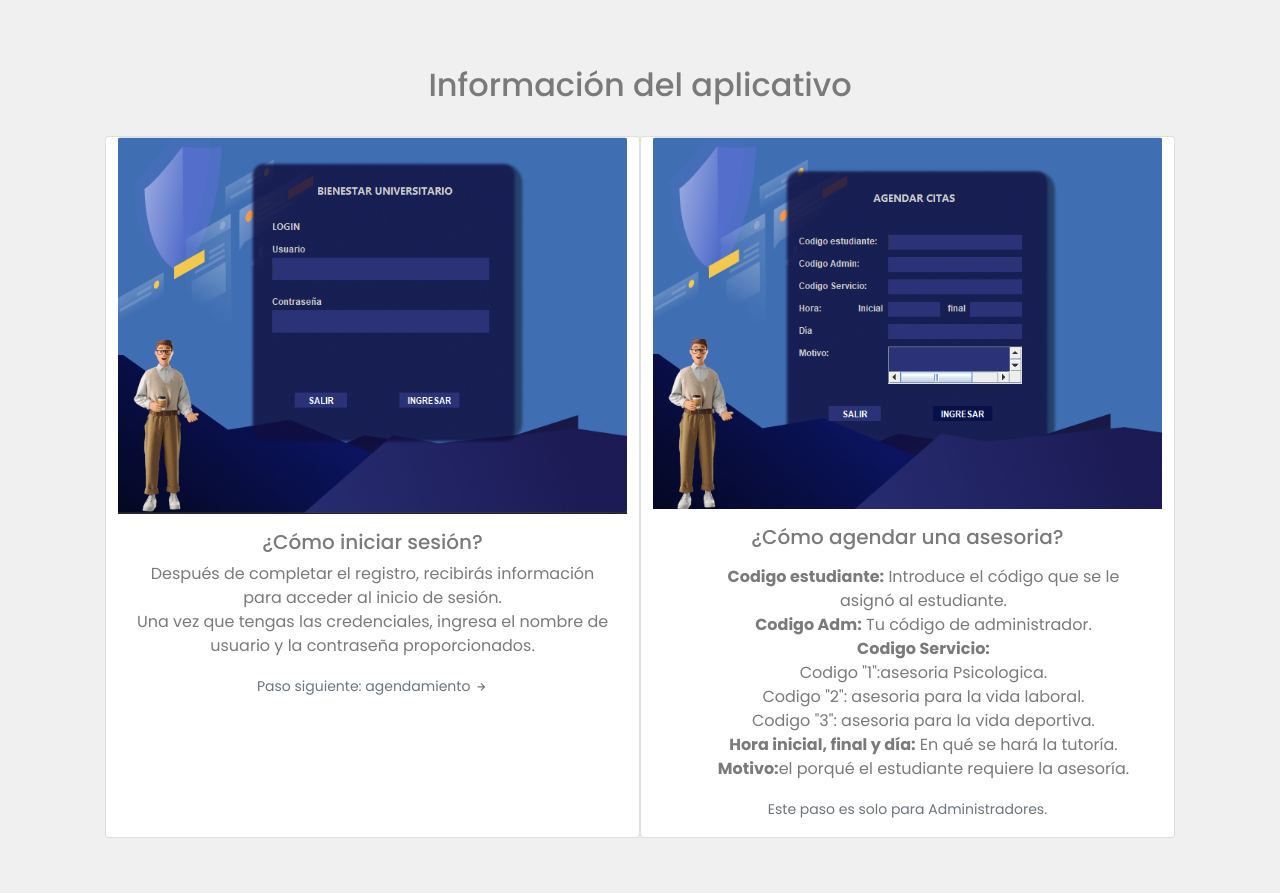
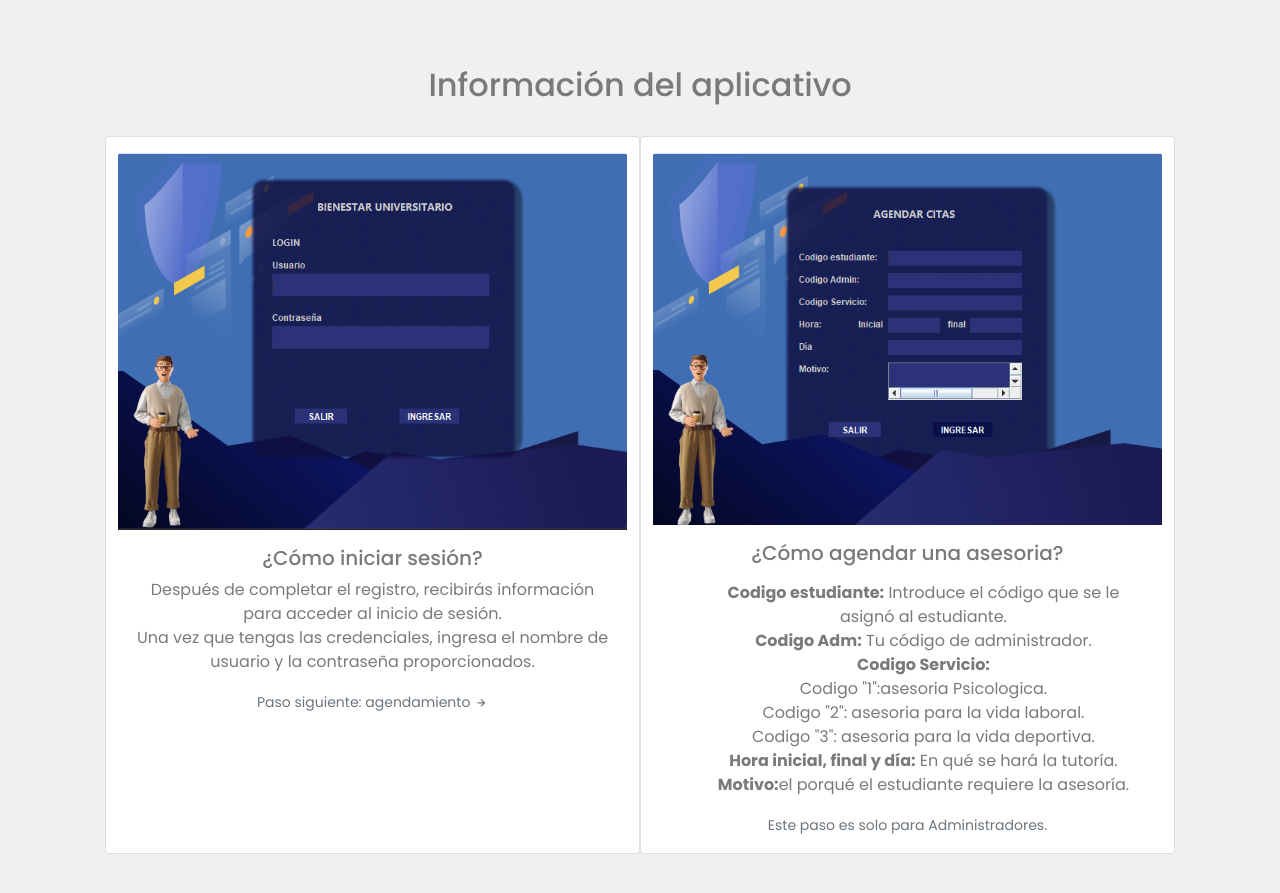
Before and after one commit to ronaldlondono/ProyectoU, a plain HTML site: page index.html in a window 1280 px wide. Shown: the part 1820-2713 px from the top of the page. Drawn offline with nearby package versions, Linux system fonts and the light colour scheme.

Commit message:
Update index.html

```diff
--- a/index.html
+++ b/index.html
@@ -166,7 +166,7 @@
                 <div class="card mb-3 col-12 col-md-6" style="max-width: 540px;">
 
                       <div class="">
-                        <img src="./img/MicrosoftTeams-image (2).png" class="card-img-top" alt="...">
+                        <img src="./img/MicrosoftTeams-image (2).png" class="card-img-top mt-3" alt="...">
 
 
                         <div class="card-body">
@@ -181,7 +181,7 @@
 
                   <div class="card mb-3 col-12 col-md-6" style="max-width: 540px;">
                     <div class="row g-0">
-                        <img src="./img/MicrosoftTeams-image (3).png" class="card-img-top" alt="...">
+                        <img src="./img/MicrosoftTeams-image (3).png" class="card-img-top mt-3" alt="...">
                         <div class="card-body">
                           <h5 class="card-title">¿Cómo agendar una asesoria?</h5>
                           <p class="card-text">
```
